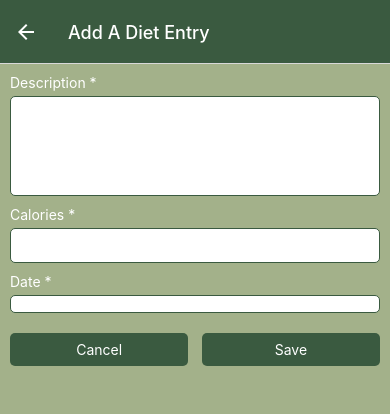
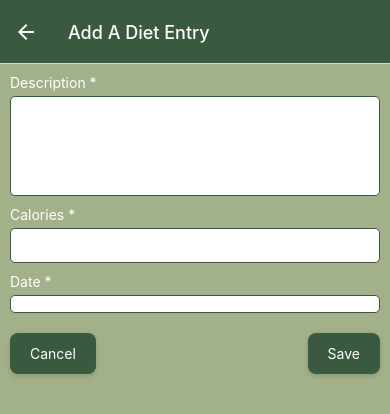
Before and after one commit to YaoyiW27/activity-diet-tracker, a React Native app: screen /AddDiet in a window 390 px wide. Shown: the top 414 px of the page. Built offline with nearby package versions, Linux system fonts and the light colour scheme; no server answers; the database is empty.

Commit message:
added pressable button to toggletheme and save cancel button

```diff
--- /dev/null
+++ b/Components/PressableButton.js
@@ -0,0 +1,24 @@
+import React from 'react';
+import { Pressable, View, Text } from 'react-native';
+import { styles } from '../style/StyleHelper';
+
+export default function PressableButton({ children, onPress }) {
+  return (
+    <Pressable
+      onPress={onPress}
+      style={({ pressed }) => [
+        styles.button,
+        {
+          backgroundColor: pressed ? 'lightgray' : styles.button.backgroundColor,
+          alignSelf: 'center', // Ensure button is centered
+          width: '60%', // Set a maximum width to prevent stretching
+        },
+      ]}
+      android_ripple={{ color: 'yellow' }} // Ripple effect for Android
+    >
+      <View>
+        <Text style={styles.buttonText}>{children}</Text>
+      </View>
+    </Pressable>
+  );
+}
--- a/Components/SaveCancelButtonGroup.js
+++ b/Components/SaveCancelButtonGroup.js
@@ -1,16 +1,31 @@
 import React from 'react';
-import { View, TouchableOpacity, Text } from 'react-native';
+import { View, Text, Pressable } from 'react-native';
 import { styles } from '../style/StyleHelper';
 
 export default function SaveCancelButtonGroup({ onSave, onCancel, themeStyles }) {
   return (
     <View style={styles.buttonContainer}>
-      <TouchableOpacity style={styles.button} onPress={onCancel}>
-        <Text style={{ color: themeStyles.textColor, textAlign: 'center'}}>Cancel</Text>
-      </TouchableOpacity>
-      <TouchableOpacity style={styles.button} onPress={onSave}>
-        <Text style={{ color: themeStyles.textColor, textAlign: 'center'}}>Save</Text>
-      </TouchableOpacity>
+      <Pressable
+        style={({ pressed }) => [
+          styles.button,
+          { opacity: pressed ? 0.8 : 1 }, // Opacity feedback
+        ]}
+        android_ripple={{ color: 'lightgray' }} // Ripple effect for Android
+        onPress={onCancel}
+      >
+        <Text style={{ color: themeStyles.textColor, textAlign: 'center' }}>Cancel</Text>
+      </Pressable>
+
+      <Pressable
+        style={({ pressed }) => [
+          styles.button,
+          { opacity: pressed ? 0.8 : 1 }, // Opacity feedback
+        ]}
+        android_ripple={{ color: 'lightgray' }} // Ripple effect for Android
+        onPress={onSave}
+      >
+        <Text style={{ color: themeStyles.textColor, textAlign: 'center' }}>Save</Text>
+      </Pressable>
     </View>
   );
 }
--- a/Firebase/firestoreHelper.js
+++ b/Firebase/firestoreHelper.js
@@ -1,4 +1,3 @@
-// firestoreHelper.js
 import { collection, addDoc, doc, deleteDoc, updateDoc, onSnapshot } from 'firebase/firestore';
 import { database } from './firebaseSetup';
 
--- a/Screens/Settings.js
+++ b/Screens/Settings.js
@@ -1,5 +1,6 @@
 import React, { useContext } from 'react';
-import { View, Button, StyleSheet } from 'react-native';
+import { View } from 'react-native';
+import PressableButton from '../components/PressableButton';
 import { ThemeContext } from '../context/ThemeContext';
 import { styles } from '../style/StyleHelper';
 
@@ -7,10 +8,8 @@ export default function Settings() {
   const { themeStyles, toggleTheme } = useContext(ThemeContext);
 
   return (
-    <View style={[styles.toggleContainer, { backgroundColor: themeStyles.backgroundColor }]}>
-      <View>
-        <Button title="Toggle Theme" onPress={toggleTheme} />
-      </View>
+    <View style={[styles.container, { backgroundColor: themeStyles.backgroundColor }]}>
+      <PressableButton onPress={toggleTheme}>Toggle Theme</PressableButton>
     </View>
   );
 }
--- a/Style/StyleHelper.js
+++ b/Style/StyleHelper.js
@@ -59,9 +59,16 @@ const styles = StyleSheet.create({
     },
     button: {
         backgroundColor: '#3a5a40',
-        padding: 8,
-        borderRadius: 5,
-        flex: 0.48,
+        paddingVertical: 12,
+        paddingHorizontal: 20,
+        borderRadius: 8,
+        alignItems: 'center',
+        alignSelf: 'center',
+        shadowOpacity: 0.15,
+        shadowRadius: 5,
+        shadowColor: '#000',
+        shadowOffset: { height: 2, width: 0 },
+        elevation: 4,
     },
     buttonText: {
         color: '#000',
```
Also changed, not shown: Components/PressableListItem.js (added, +20 -0 lines).
